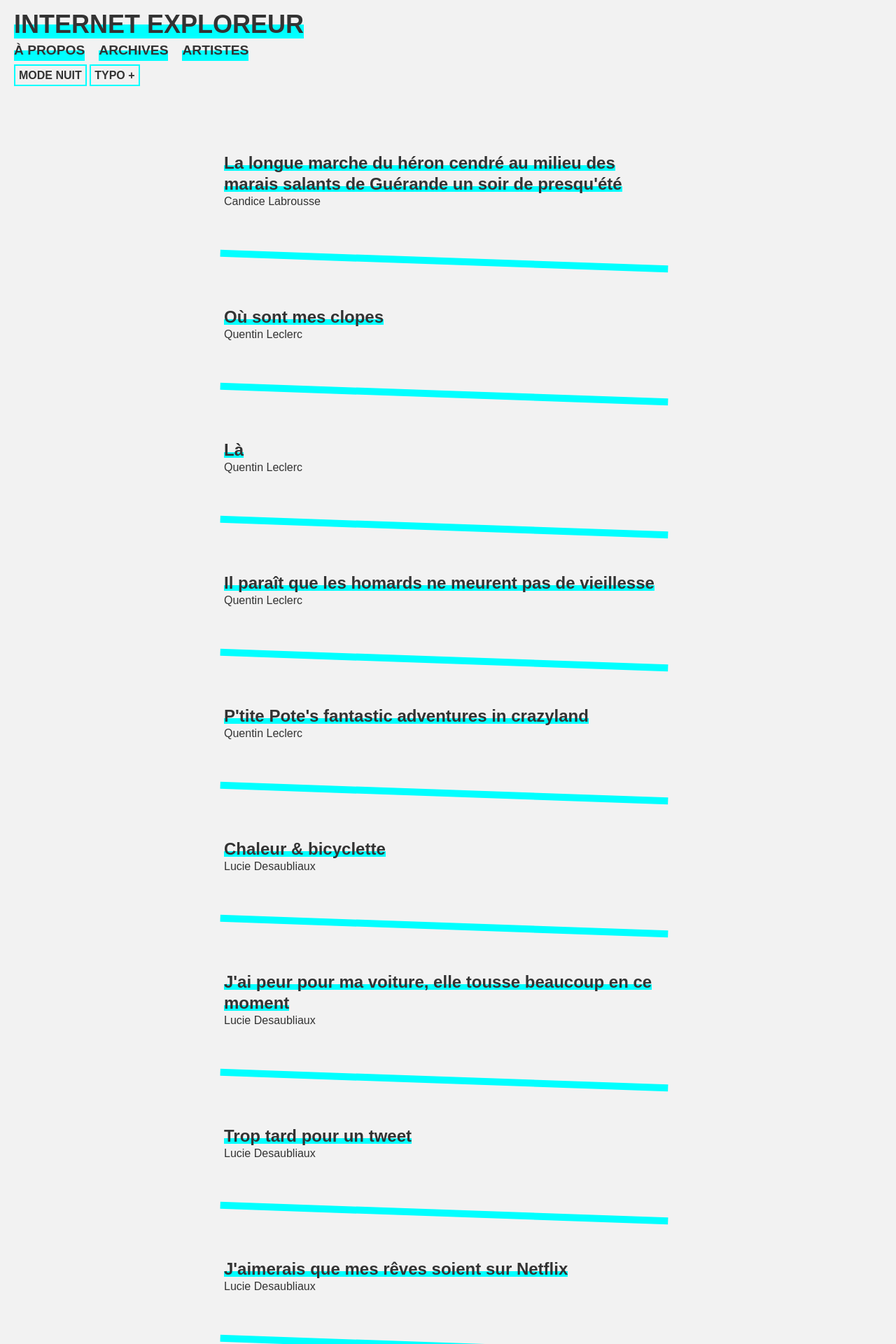
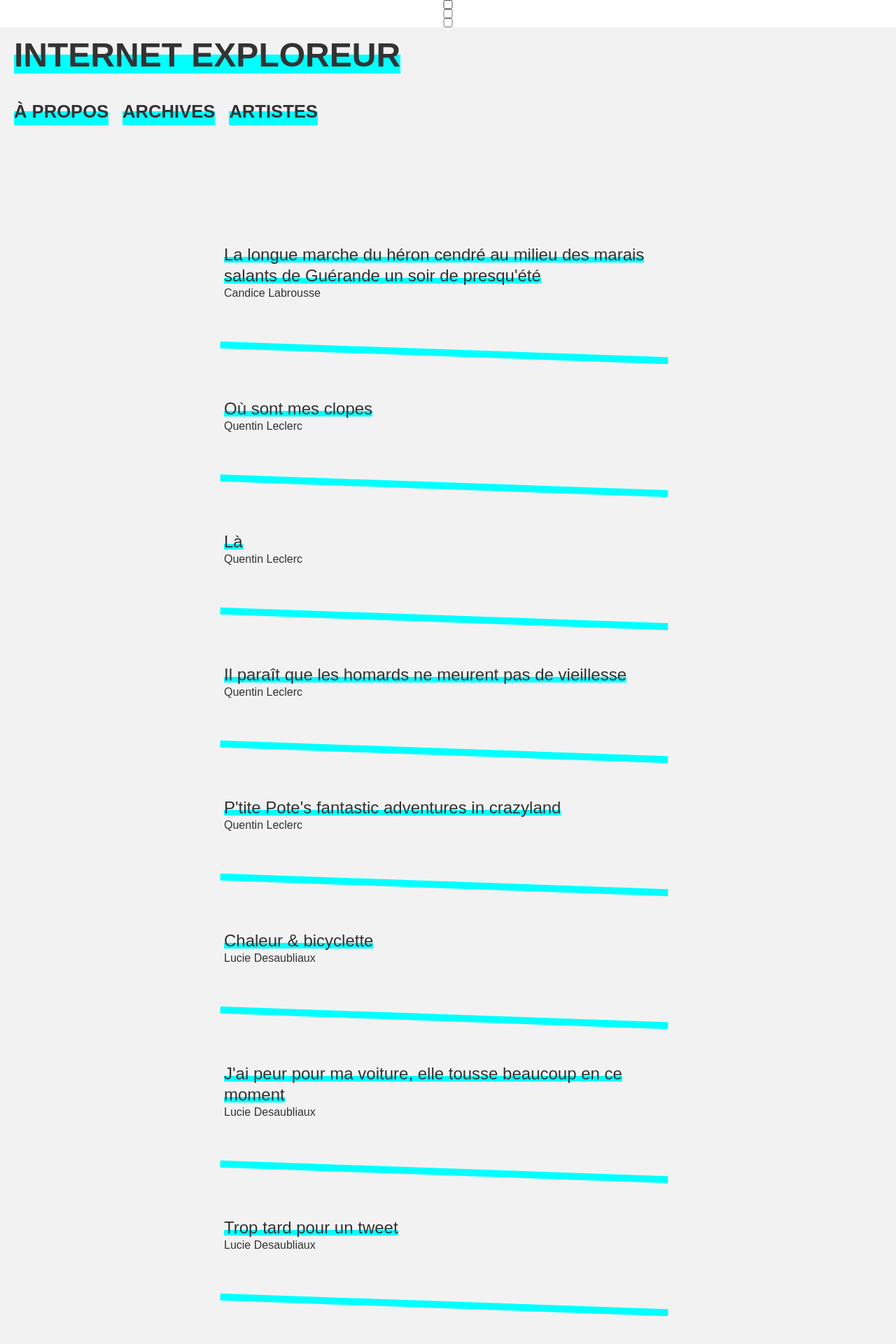
Before and after one commit to PQuod/Maipo, a Jekyll site: the page built from index.markdown, in a window 1280 px wide. Shown: the top 1920 px of the page at 70% size. Built offline with Jekyll 4.4.1, drawn with Linux system fonts in a browser that asks for light colours.

Commit message:
Changements post-discussion

```diff
--- a/_sass/minima/_base.scss
+++ b/_sass/minima/_base.scss
@@ -13,9 +13,9 @@
 
 #dark-mode:checked,
 #dark-mode:checked ~ .theme-container {
-  --bg-color: #100e17;
-  --font-color: #f2f2f2;
-  --a-font-color: #f2f2f2;
+  --bg-color: #333;
+  --font-color: #eee;
+  --a-font-color: #eee;
   --custom-color: #ef1a63;
   --lines: linear-gradient(to top, #ef1a63 50%, rgba(255,255,255,0) 50%);
 }
@@ -61,22 +61,53 @@ flex-direction:column;
 }
 
 
-
 h1, h2, h3
 {
   font-family:sans-serif;
+
+}
+
+h1{
+  font-size:calc(var(--font-size)*2);
+  line-height:calc(var(--line-height)*2);
+  margin-bottom:calc(var(--line-height)*2);
+}
+
+h2{
+   font-size:calc(var(--font-size)*1.5);
+  line-height:calc(var(--line-height)*1.5);
+  margin-bottom:var(--line-height);
+}
+
+li{
+list-style-type: none;
+}
+
+label{
+  cursor:pointer;
+  font-weight:bold;
+  font-size: var(--font-size);
+  background: var(--lines);
+  background-repeat: no-repeat;
+  background-size: 100% 100%;
+  transition: background-size 0.5s 0s;
+  margin-right:20px;
+  padding-bottom:2px;
+}
+
+label:hover{
+    background-size: 0% 100%;
 }
 
 
 a {
   color:var(--a-font-color);
   text-decoration: none;
-  font-weight:bold;
-  font-family:sans-serif;
   background: var(--lines);
   background-repeat: no-repeat;
   background-size: 100% 100%;
   transition: background-size 0.5s 0s;
+  font-family: var(--text-font);
 }
 
 a:hover {
@@ -84,81 +115,29 @@ a:hover {
   text-decoration:none;
 }
 
-li{
-list-style-type: none;
+/**
+*Différents liens
+*/
+
+.a-bloc{
+  color:var(--a-font-color);
+  text-transform:uppercase;
+  background: var(--lines);
+  background-repeat: no-repeat;
+  background-size: 0 100%;
+  transition: background-size 0.5s 0s;
 }
 
-
-.dark-mode-label::before {
-  content: "MODE NUIT";
-  cursor:pointer;
-  font-weight:bold;
-  border:2px solid var(--custom-color);
-  padding:5px;
-  font-size: var(--font-size);
+.a-bloc:hover{
+  background-size: 100% 100%;
 }
 
-.dark-mode-checkbox:checked ~ .theme-container .dark-mode-label::before {
-  content: "MODE JOUR";
-  font-weight:bold;
-  border:2px solid var(--custom-color);
-  padding:5px;
-  font-size: var(--font-size);
+.a-nu{
+background:none;
 }
 
-.typo-plus-label::before{
-  content: "TYPO +";
-  cursor:pointer;
-  font-weight:bold;
-  border:2px solid var(--custom-color);
-  padding:5px;
-  font-size: var(--font-size);
+.a-nu:hover{
+     background:var(--lines);
+  background-repeat: no-repeat;
+  background-size: 100% 100%;
 }
-
-.typo-plus-checkbox:checked ~ .theme-container .typo-plus-label::before {
-  content: "TYPO -";
-  font-weight:bold;
-  border:2px solid var(--custom-color);
-  padding:5px;
-  font-size: var(--font-size);
-}
-
-.typo-dys-label::before{
-  font-family:sans-serif;
-  content: "TYPO SANS-SERIF";
-  cursor:pointer;
-  font-weight:bold;
-  border:2px solid var(--custom-color);
-  padding:5px;
-  font-size: var(--font-size);
-}
-
-.typo-dys-checkbox:checked ~ .theme-container .typo-dys-label::before {
-font-family:serif;
-  content: "TYPO SERIF";
-  font-weight:bold;
-  border:2px solid var(--custom-color);
-  padding:5px;
-  font-size: var(--font-size);
-}
-
-.test-label{
-  font-family:sans-serif;
-  cursor:pointer;
-  font-weight:bold;
-  border:2px solid var(--custom-color);
-  padding:5px;
-  font-size: var(--font-size);
-}
-
-.sr-only {
-  position: absolute;
-  overflow: hidden;
-  clip: rect(0 0 0 0);
-  width: 1px;
-  height: 1px;
-  margin: -1px;
-  padding: 0;
-  border: 0;
-  white-space: nowrap; /* 1. */
-}
```
